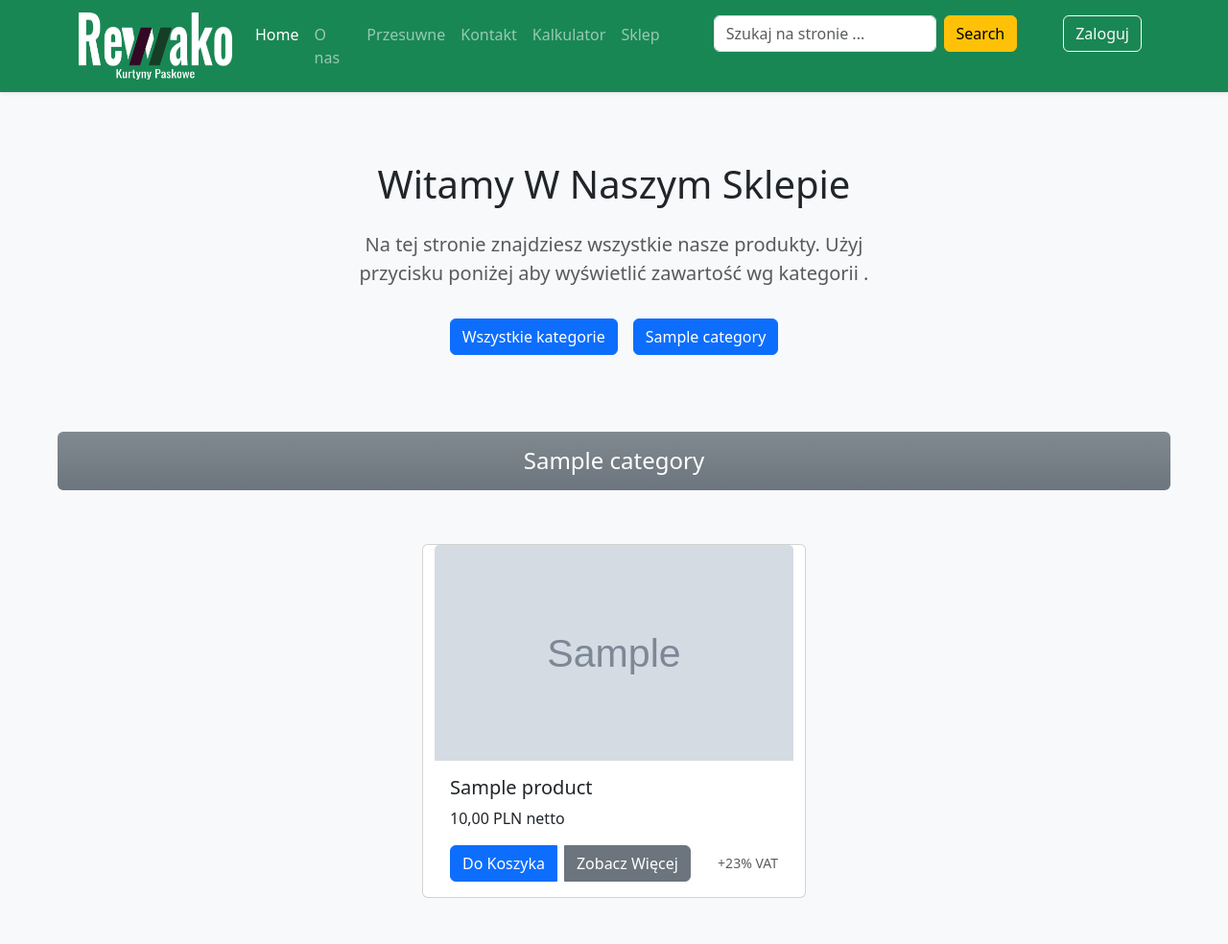
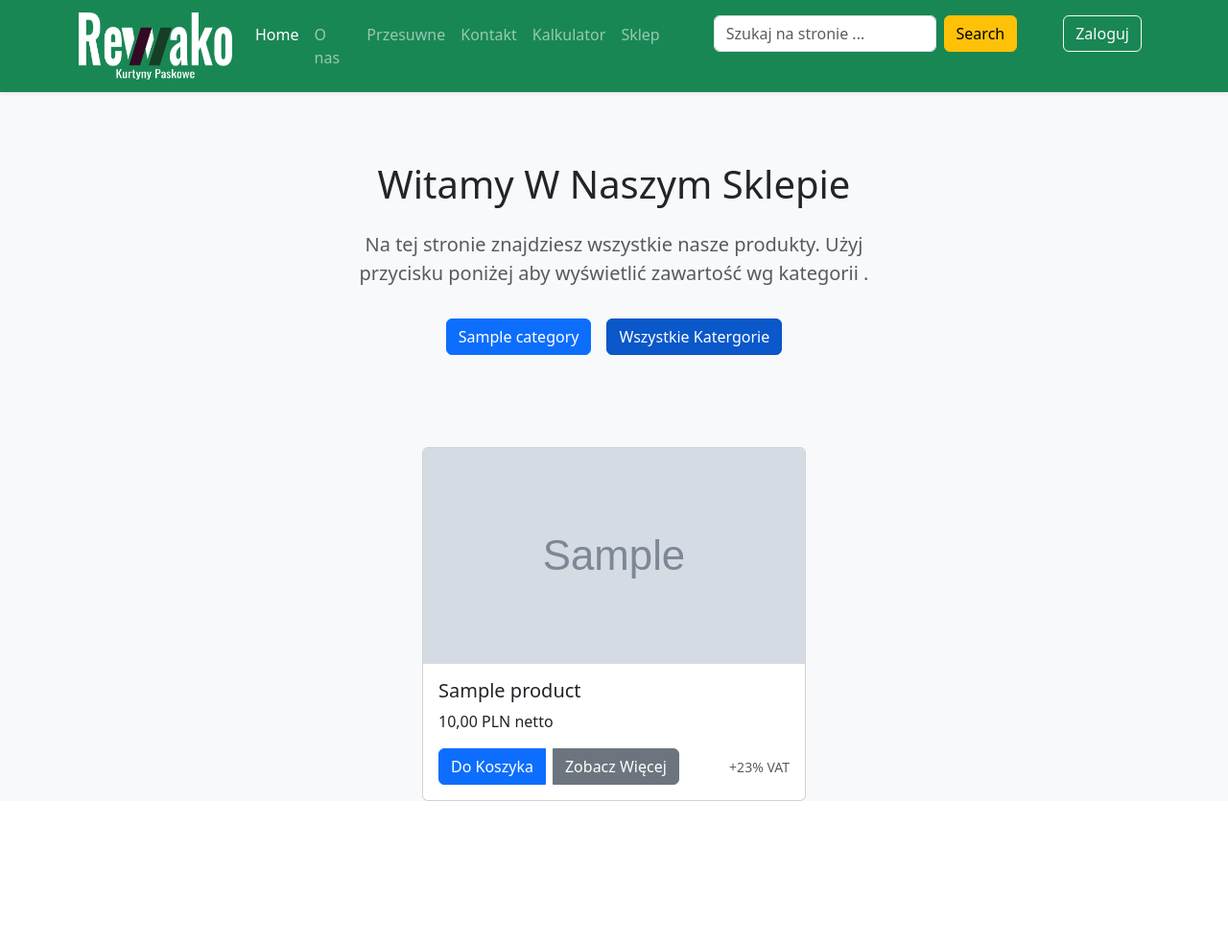
Before and after one commit to waldekm999/rewako_sass, a Django app: page /shop/ in a window 1280 px wide. Shown: the whole page at 96% size. After the commit the page ends 835 px from the top, so only its background shows below. Run offline with Django 4.2, Linux system fonts and the light colour scheme; tables that the repository leaves empty hold one stand-in row (values such as "Sample post"); grey boxes marked "Sample" are stand-in pictures; parts of the project's set-up code (start-up, migrations or seed data) failed here and were passed over; some libraries are stand-ins or nearby versions.

Commit message:
shop_list ended

```diff
--- a/shop/templates/shop/product/list.html
+++ b/shop/templates/shop/product/list.html
@@ -6,29 +6,30 @@
 {% endblock %}
 
 {% block content %}
-    <section class="pb-4 text-center container">
+<div class="container-fluid">
+    <section class="pb-4 text-center container mb-3">
     <div class="row py-lg-5">
       <div class="col-lg-6 col-md-8 mx-auto">
         <h1 class="fw-light mb-4">Witamy W Naszym Sklepie</h1>
         <p class="lead text-muted mb-4">Na tej stronie znajdziesz wszystkie nasze produkty. Użyj przycisku poniżej aby wyświetlić zawartość wg kategorii .</p>
         <div class="d-flex flex-column flex-lg-row justify-content-center gap-3">
-         <button class="btn btn-primary my-2">Wszystkie kategorie</button>
             {% for c in categories %}
-                <button class="btn btn-primary my-2">{{ c.name }}</button>
+            <a href="{{ c.get_absolute_url }}" class="btn btn-primary my-2 {% if category.slug == c.slug %} active {% endif %} ">
+                {{ c.name }}
+            </a>
             {% endfor %}
+            <a href="{% url 'shop:product_list' %}" class="btn btn-primary my-2 {% if not category %} active {% endif %}">
+                Wszystkie Katergorie
+            </a>
     </div>
       </div>
-    </div>
+
   </section>
 
 
-<div class="container-fluid">
 
-    <div class="mx-5">
-        {% for category, products in products_by_category.items %}
-    <div class="row d-flex flex-row flex-wrap justify-content-center gap-5">
-                     <h4 class="bg-secondary bg-gradient text-white text-center p-3 rounded shadow-md">{{ category.name }}</h4>
-                   {% for product in products %}
+        <div class=" d-flex flex-row flex-wrap justify-content-center gap-5 mx-5">
+            {% for product in products %}
                 <div class="card shadow-md mx-3 rounded" style="width: 25rem;">
                     <img class="bd-placeholder-img card-img-top" width="100%" height="225" src="{{ product.image.url }}" img>
                     <div class="card-body">
@@ -41,17 +42,16 @@
                         </div>
                         <small class="text-muted">+23% VAT</small>
                       </div>
-            </div>
+                </div>
           </div>
             {% endfor %}
+        </div>
 
-        <div>
-    {% endfor %}
-    </div>
+
+
 
 
 </div>
-
 {%endblock%}
 
 
--- a/shop/views.py
+++ b/shop/views.py
@@ -1,17 +1,33 @@
 from django.shortcuts import render, get_object_or_404
 from products.models import Product, Category
 
-
-
-def product_list(request):
+"""
+def product_list(request, category_slug=None):
+    category = None
     categories = Category.objects.all()
     products_by_category = {}
     for category in categories:
         products = Product.objects.filter(category=category)
-       #print(f"Category: {category.name}, Products: {products}")  # Debug print
         products_by_category[category] = products
-    #print(f"Products by category: {products_by_category}")  # Debug print
-    return render(request, 'shop/product/list.html', {'categories': categories, 'products_by_category': products_by_category})
+    products_by_category = products_by_category.filter(is_active=True)
+    if category_slug:
+        category = get_object_or_404(Category, slug=category_slug)
+        products_by_category = products_by_category.filter(category=category)
+    return render(request, 'shop/product/list.html',
+                  {'categories': categories,
+                   'products_by_category': products_by_category})
+                """
+
+
+def product_list(request, category_slug=None):
+    category = None
+    categories = Category.objects.all()
+    products = Product.objects.filter(is_active=True)
+    if category_slug:
+        category = get_object_or_404(Category, slug=category_slug)
+        products = products.filter(category=category)
+    return render(request, 'shop/product/list.html',
+                  {'category': category, 'categories': categories, 'products': products})
 
 
 def product_detail(request, id, slug):
--- a/templates/base.html
+++ b/templates/base.html
@@ -13,7 +13,7 @@
             color: red;
         }
     </style>
-
+    <script defer src="https://cdn.jsdelivr.net/npm/alpinejs@3.x.x/dist/cdn.min.js"></script>
 </head>
 <body>
 
```
Also changed, not shown: rewako/settings.py (+3 -10 lines), temporary.txt (+7 -0 lines).
